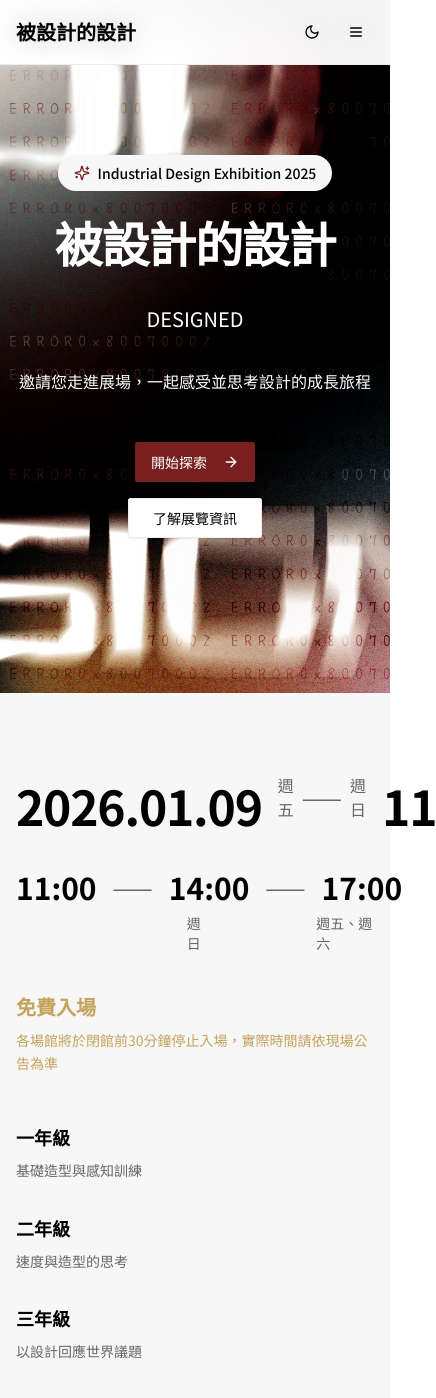
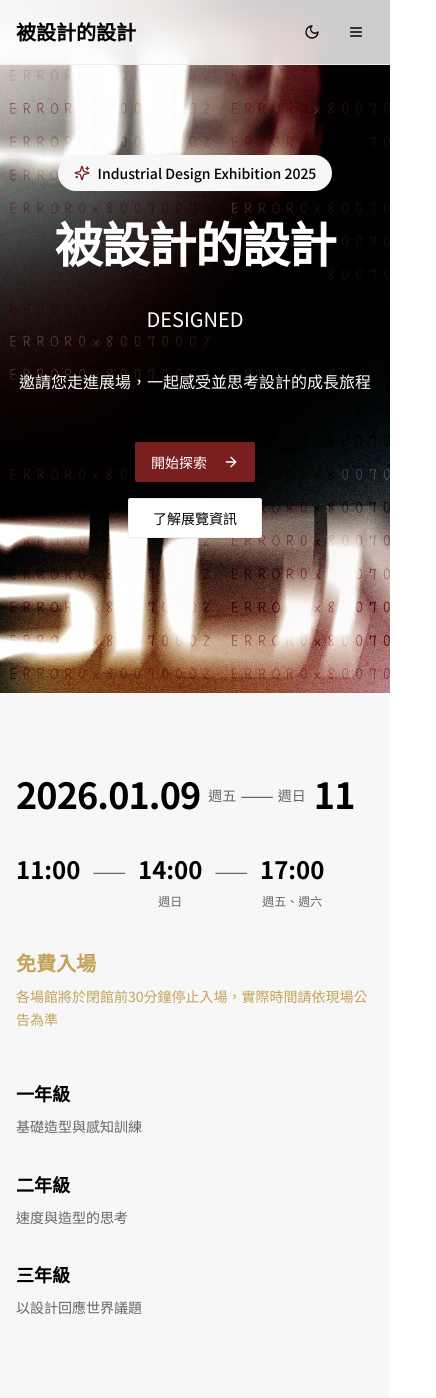
Before and after one commit to alexshaka101/nkuistidexpo, a Next.js app: page / in a window 390 px wide. Shown: the top 1398 px of the page, 436 px wide, since content can reach past the window. Built offline with nearby package versions, Linux system fonts and the light colour scheme; a web font is replaced by a local one.

Commit message:
1206 1909

```diff
--- a/app/page.tsx
+++ b/app/page.tsx
@@ -8,10 +8,8 @@ import Link from "next/link"
 export default function HomePage() {
   return (
     <div className="min-h-screen">
-      <Navigation />
-
       {/* Hero Section */}
-      <section className="relative aspect-[9/16] md:aspect-video px-4 sm:px-6 lg:px-8 overflow-hidden flex items-center justify-center">
+      <section className="relative aspect-[9/16] md:aspect-video overflow-hidden flex items-center justify-center">
         {/* Background Images with Responsive Design */}
         <div className="absolute inset-0 -z-20">
           {/* Mobile Background */}
@@ -26,7 +24,7 @@ export default function HomePage() {
           />
         </div>
 
-        <div className="max-w-7xl mx-auto">
+        <div className="max-w-7xl mx-auto px-4 sm:px-6 lg:px-8">
           <div className="text-center space-y-8">
             <div className="inline-block">
               <span className="inline-flex items-center gap-2 px-4 py-2 bg-secondary rounded-full text-sm font-medium text-foreground">
@@ -71,31 +69,37 @@ export default function HomePage() {
             {/* Left Side - Date, Time & Admission */}
             <div className="lg:w-1/2 space-y-10">
               {/* Date */}
-              <div className="flex items-end gap-4">
-                <div className="text-5xl md:text-6xl font-bold tracking-tight">2026.01.09</div>
-                <div className="flex items-center gap-2 pb-2">
-                  <span className="text-base text-muted-foreground">週五</span>
-                  <span className="text-2xl text-muted-foreground">——</span>
-                  <span className="text-base text-muted-foreground">週日</span>
+              <div className="flex flex-wrap items-end gap-2 md:gap-4">
+                <div className="text-4xl md:text-5xl lg:text-6xl font-bold tracking-tight">2026.01.09</div>
+                <div className="flex items-center gap-1 md:gap-2 pb-1">
+                  <span className="text-sm md:text-base text-muted-foreground">週五</span>
+                  <span className="text-xl md:text-2xl text-muted-foreground">——</span>
+                  <span className="text-sm md:text-base text-muted-foreground">週日</span>
                 </div>
-                <div className="text-5xl md:text-6xl font-bold tracking-tight">11</div>
+                <div className="text-4xl md:text-5xl lg:text-6xl font-bold tracking-tight">11</div>
               </div>
 
               {/* Opening Hours */}
-              <div className="space-y-2">
-                <div className="flex items-center gap-4">
-                  <span className="text-3xl md:text-4xl font-bold">11:00</span>
-                  <span className="text-2xl text-muted-foreground">——</span>
-                  <span className="text-3xl md:text-4xl font-bold">14:00</span>
-                  <span className="text-2xl text-muted-foreground">——</span>
-                  <span className="text-3xl md:text-4xl font-bold">17:00</span>
+              <div className="flex items-start gap-3 md:gap-6">
+                {/* 11:00 (無標籤) */}
+                <div className="flex flex-col items-center">
+                  <span className="text-2xl md:text-3xl lg:text-4xl font-bold whitespace-nowrap">11:00</span>
                 </div>
-                <div className="flex items-center gap-4 text-sm text-muted-foreground pl-1">
-                  <span className="w-[72px]"></span>
-                  <span className="w-[91px]"></span>
-                  <span>週日</span>
-                  <span className="w-[90px]"></span>
-                  <span>週五、週六</span>
+
+                <span className="text-xl md:text-2xl text-muted-foreground pt-1">——</span>
+
+                {/* 14:00 (週日) */}
+                <div className="flex flex-col items-center gap-2">
+                  <span className="text-2xl md:text-3xl lg:text-4xl font-bold whitespace-nowrap">14:00</span>
+                  <span className="text-xs md:text-sm text-muted-foreground">週日</span>
+                </div>
+
+                <span className="text-xl md:text-2xl text-muted-foreground pt-1">——</span>
+
+                {/* 17:00 (週五、週六) */}
+                <div className="flex flex-col items-center gap-2">
+                  <span className="text-2xl md:text-3xl lg:text-4xl font-bold whitespace-nowrap">17:00</span>
+                  <span className="text-xs md:text-sm text-muted-foreground whitespace-nowrap">週五、週六</span>
                 </div>
               </div>
 
```
